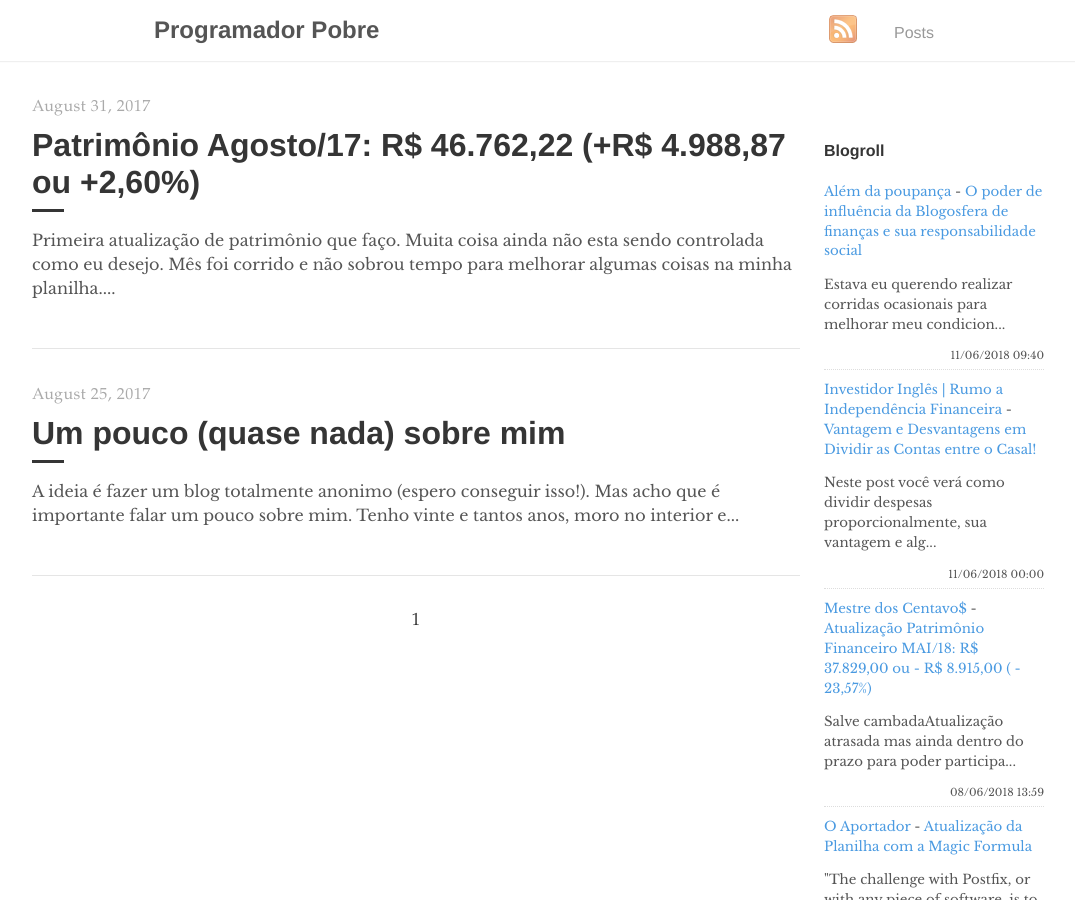
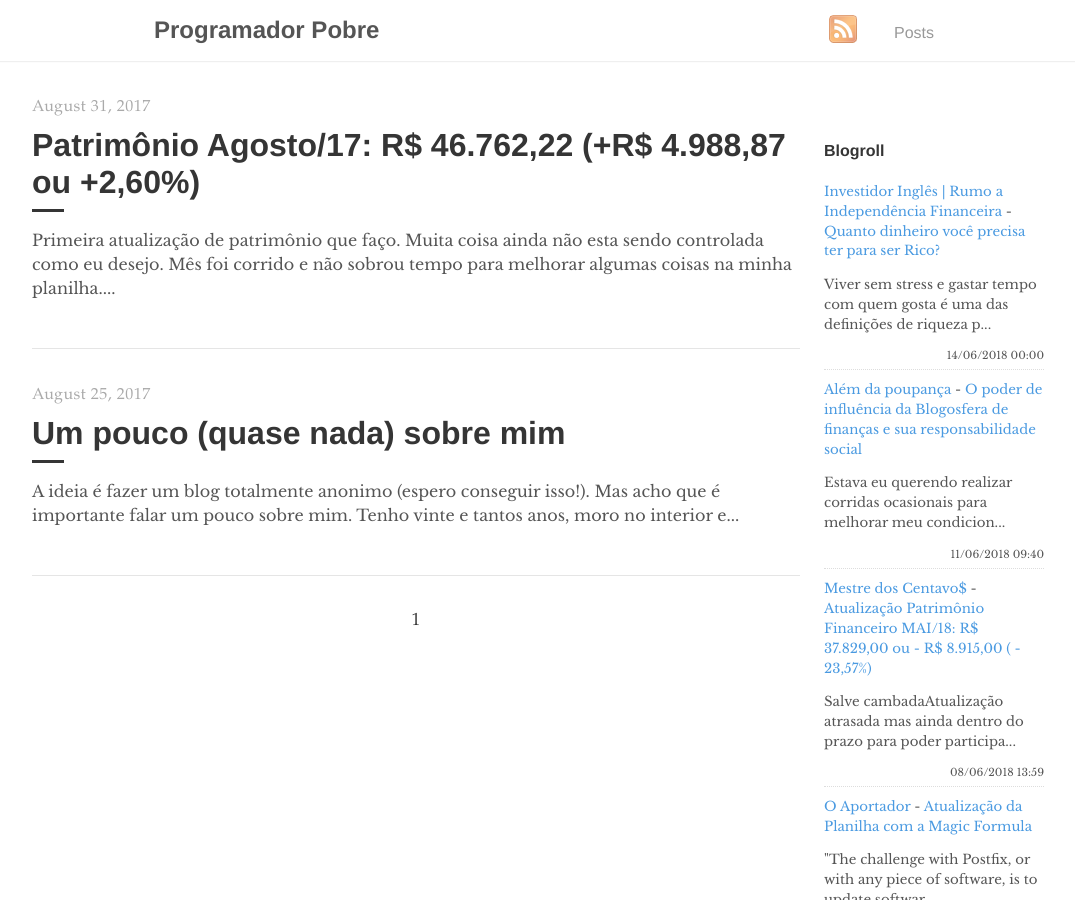
Before and after one commit to programadorpobre/programadorpobre.github.io, a Jekyll site: the page built from index.html, in a window 1280 px wide and 900 px high. Shown: the whole window, without its empty margins (96-1171 px from the left). Built offline with Jekyll 4.4.1, drawn with Linux system fonts in a browser that asks for light colours; the list of posts is cut into pages by our own code; comment, search, counter and statistics services are not loaded.

Commit message:
[ci skip] travis #313

```diff
--- a/_includes/feed-entries.html
+++ b/_includes/feed-entries.html
@@ -1,12 +1,12 @@
+<div class="feed-entry">
+    <a class="feed-entry-site-name" href="https://www.investidoringles.com/">Investidor Inglês | Rumo a Independência Financeira</a> - <a class="feed-entry-title" href="https://www.investidoringles.com/2018/06/quanto-dinheiro-voce-precisa-ter-para-ser-rico.html">Quanto dinheiro você precisa ter para ser Rico?</a>
+    <p class="feed-entry-summary">Viver sem stress e gastar tempo com quem gosta é uma das definições de riqueza p...</p>
+    <time datetime="2018-06-14T00:00:00.000-03:00">14/06/2018 00:00</time>
+</div>
 <div class="feed-entry">
     <a class="feed-entry-site-name" href="https://alemdapoupanca.blogspot.com/">Além da poupança</a> - <a class="feed-entry-title" href="https://alemdapoupanca.blogspot.com/2018/06/o-poder-de-influencia-da-blogosfera-de.html">O poder de influência da Blogosfera de finanças e sua responsabilidade social</a>
     <p class="feed-entry-summary">     Estava eu querendo realizar corridas ocasionais para melhorar meu condicion...</p>
     <time datetime="2018-06-11T09:40:00.000-03:00">11/06/2018 09:40</time>
-</div>
-<div class="feed-entry">
-    <a class="feed-entry-site-name" href="https://www.investidoringles.com/">Investidor Inglês | Rumo a Independência Financeira</a> - <a class="feed-entry-title" href="https://www.investidoringles.com/2018/06/vantagem-desvantagem-dividir-contas-casal.html">Vantagem e Desvantagens em Dividir as Contas entre o Casal!</a>
-    <p class="feed-entry-summary">Neste post você verá como dividir despesas proporcionalmente, sua vantagem e alg...</p>
-    <time datetime="2018-06-11T00:00:00.000-03:00">11/06/2018 00:00</time>
 </div>
 <div class="feed-entry">
     <a class="feed-entry-site-name" href="https://mestredoscentavos.blogspot.com/">Mestre dos Centavo$</a> - <a class="feed-entry-title" href="https://mestredoscentavos.blogspot.com/2018/06/atualizacao-patrimonio-financeiro-mai18.html">Atualização Patrimônio Financeiro MAI/18: R$ 37.829,00 ou - R$ 8.915,00 ( - 23,57%)</a>
```
